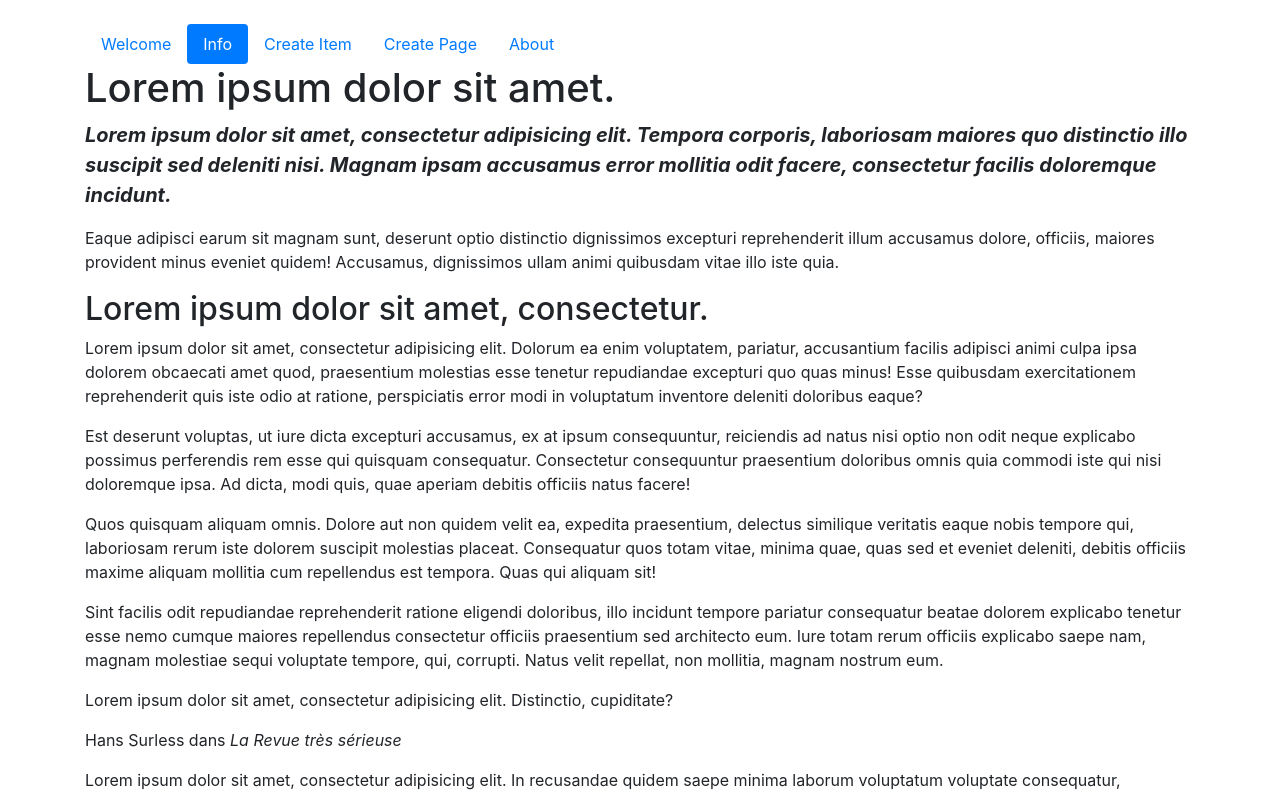
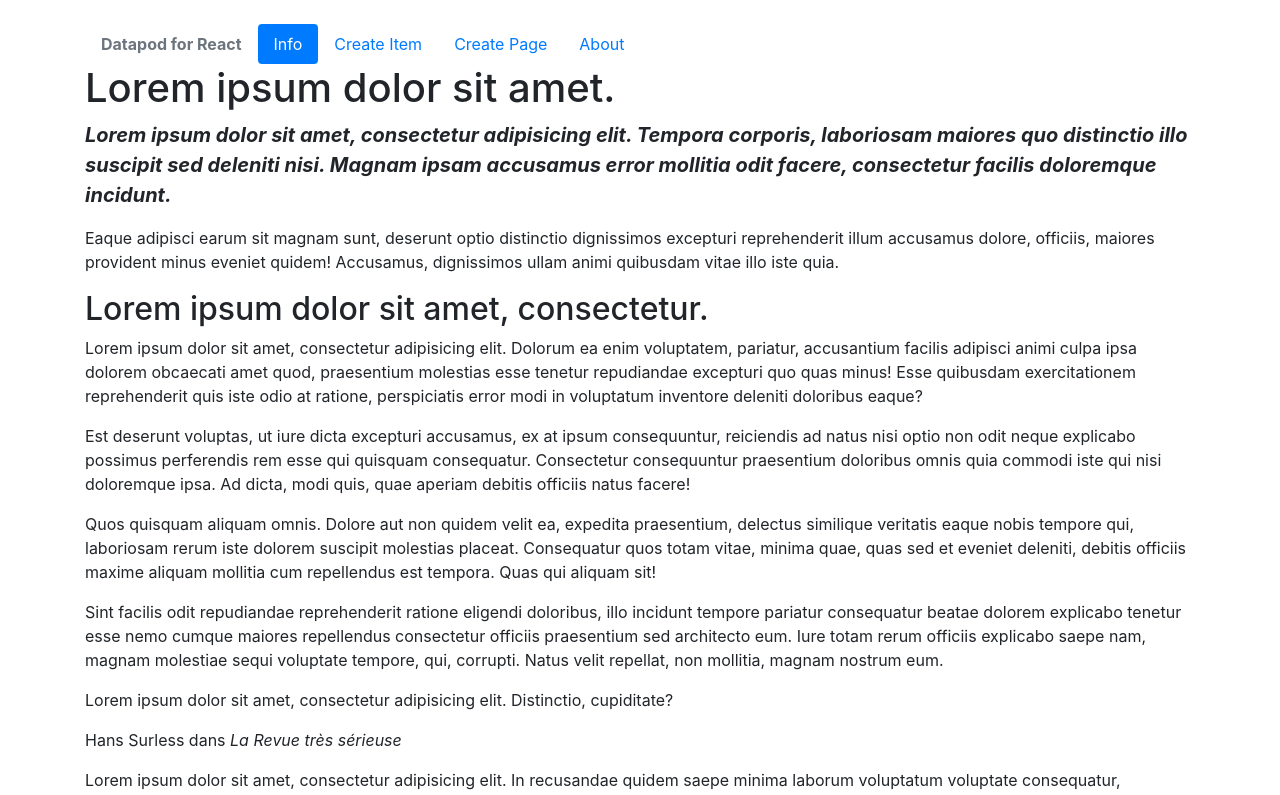
Before and after one commit to edwardtanguay/dpodreactold2, a React (Create React App) app: page / in a window 1280 px wide. Shown: the top 795 px of the page. Built offline with nearby package versions, Linux system fonts and the light colour scheme.

Commit message:
Datapod title

```diff
--- a/src/App.js
+++ b/src/App.js
@@ -6,8 +6,8 @@ import { FaListAlt } from 'react-icons/fa';
 function App() {
 	return (
 		<div className="container mt-4">
-			<ul class="nav nav-pills">
-				<li className="nav-item"><a href="#" className="nav-link">Welcome</a></li>
+			<ul class="nav nav-pills flex-column flex-md-row">
+				<li className="nav-item"><a href="#" className="nav-link disabled font-weight-bold">Datapod for React</a></li>
 				<li className="nav-item"><a href="#" className="nav-link active">Info</a></li>
 				<li className="nav-item"><a href="#" className="nav-link">Create Item</a></li>
 				<li className="nav-item"><a href="#" className="nav-link">Create Page</a></li>
```
